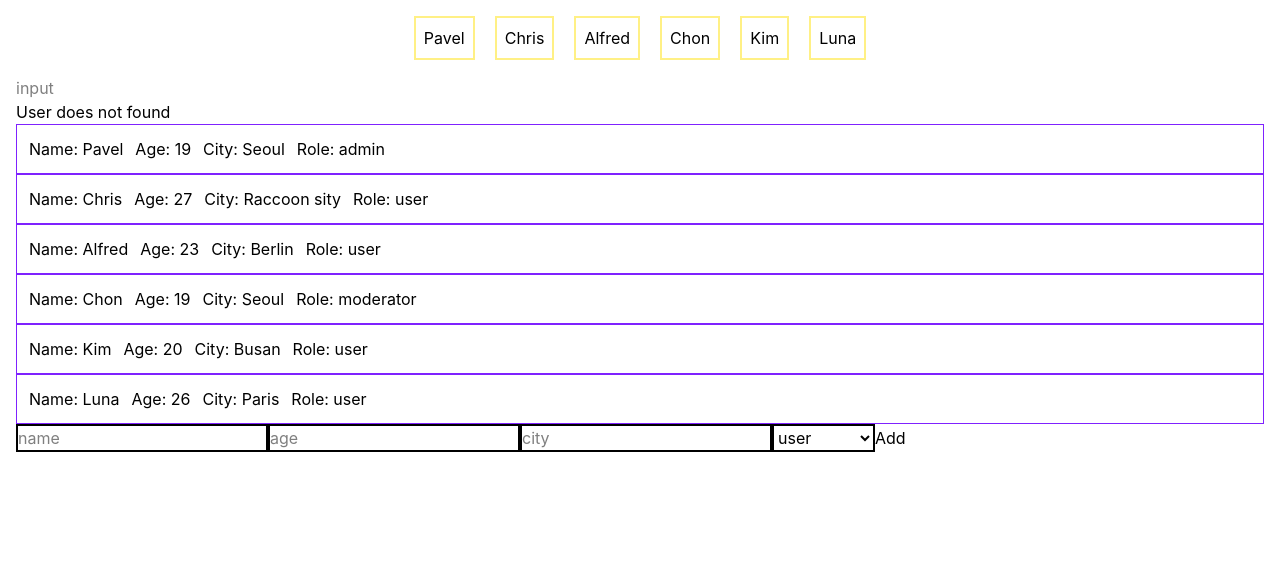
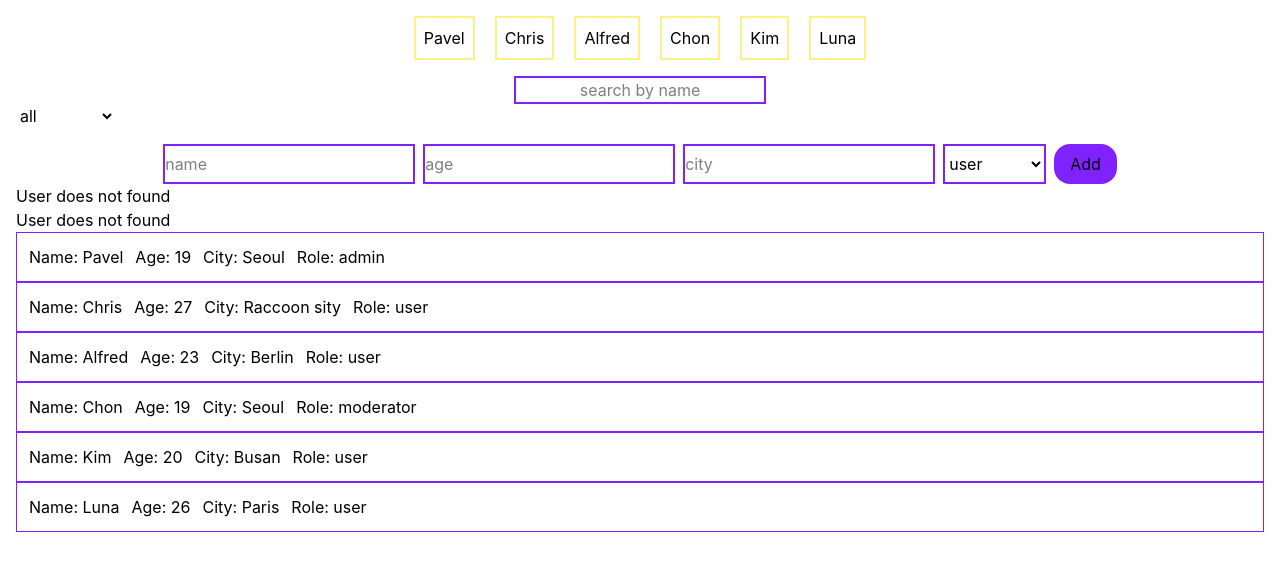
Before and after one commit to NetKamaa/User-Directory, a React (Vite) app: page / in a window 1280 px wide. Shown: the top 570 px of the page. Built offline with nearby package versions, Linux system fonts and the light colour scheme.

Commit message:
feat: implement search by role to find users

```diff
--- a/src/App.tsx
+++ b/src/App.tsx
@@ -7,12 +7,21 @@ import type { IUser } from "./types/user";
 
 function App() {
   const [selectedUserId, setSelectedUserId] = useState<string | null>(null);
+
   const [inputsValue, setInputValue] = useState<string>("");
+
   const [users, setUsers] = useState<IUser[]>(mockUsers);
+
+  const [selectsValue, setSelectValue] = useState<string>("all");
+
   const selectedUser = users.find((user) => user.id === selectedUserId);
+
   const filteredUser = users.filter((user) =>
     user.name.toLowerCase().includes(inputsValue.toLowerCase()),
   );
+
+  const selectedRole = users.find((user) => user.role === selectsValue);
+
   return (
     <>
       <div className="m-4">
@@ -22,12 +31,17 @@ function App() {
           setSelectedUserId={setSelectedUserId}
           setInputValue={setInputValue}
           inputsValue={inputsValue}
+          setSelectValue={setSelectValue}
+          selectsValue={selectsValue}
         />
+
+        <AddUserForm setUsers={setUsers} />
+
         <UserDetails user={selectedUser} />
+        <UserDetails user={selectedRole}></UserDetails>
         {filteredUser.map((user) => (
           <UserDetails key={user.id} user={user}></UserDetails>
         ))}
-        <AddUserForm setUsers={setUsers} />
       </div>
     </>
   );
--- a/src/components/AddUserForm.tsx
+++ b/src/components/AddUserForm.tsx
@@ -24,38 +24,43 @@ function AddUserForm({ setUsers }: ISetUsers) {
   }
 
   return (
-    <form onSubmit={(e) => addUser(e)} className="flex">
+    <form
+      onSubmit={(e) => addUser(e)}
+      className="flex mt-4 gap-2 justify-center"
+    >
       <input
-        className="border-2"
+        className="border-2 border-violet-600"
         type="text"
-        value={userName}
+        value={userName.trim()}
         placeholder="name"
         onChange={(e) => setUserName(e.target.value)}
       ></input>
       <input
-        className="border-2"
+        className="border-2 border-violet-600"
         type="text"
-        value={userAge}
+        value={userAge.trim()}
         placeholder="age"
         onChange={(e) => setUserAge(e.target.value)}
       ></input>
       <input
-        className="border-2"
+        className="border-2 border-violet-600"
         type="text"
-        value={userCity}
+        value={userCity.trim()}
         placeholder="city"
         onChange={(e) => setUserCity(e.target.value)}
       ></input>
       <select
-        value={userRole}
+        value={userRole.trim()}
         onChange={(e) => setUserRole(e.target.value)}
-        className="border-2"
+        className="border-2 border-violet-600"
       >
         <option value="admin">admin</option>
         <option value="user">user</option>
         <option value="moderator">moderator</option>
       </select>
-      <button type="submit">Add</button>
+      <button className="bg-violet-600 px-4 py-2 rounded-2xl" type="submit">
+        Add
+      </button>
     </form>
   );
 }
--- a/src/components/UserCard.tsx
+++ b/src/components/UserCard.tsx
@@ -13,7 +13,7 @@ export function UserCard({
 }: IUserCardProps) {
   return (
     <div
-      className={`card ${isSelected ? "selected" : "card"} border-2 border-yellow-200 cursor-pointer p-2 mb-4`}
+      className={`${isSelected ? "selected" : "card"} border-2 border-yellow-200 cursor-pointer p-2 mb-4`}
       onClick={() => setSelectedUserId(user.id)}
     >
       <h3>{user.name}</h3>
--- a/src/components/UserList.tsx
+++ b/src/components/UserList.tsx
@@ -7,6 +7,8 @@ interface IUserListProps {
   setSelectedUserId: (id: string) => void;
   setInputValue: (value: string) => void;
   inputsValue: string;
+  setSelectValue: (value: string) => void;
+  selectsValue: string;
 }
 
 export function UserList({
@@ -15,6 +17,8 @@ export function UserList({
   setSelectedUserId,
   setInputValue,
   inputsValue,
+  setSelectValue,
+  selectsValue,
 }: IUserListProps) {
   return (
     <>
@@ -28,14 +32,25 @@ export function UserList({
           />
         ))}
       </div>
-      <div>
+      <div className="flex justify-center">
         <input
-          className="flex justify-center"
+          className="border-2 border-violet-600 text-center"
           type="text"
           value={inputsValue}
-          placeholder="input"
+          placeholder="search by name"
           onChange={(e) => setInputValue(e.target.value)}
         ></input>
+      </div>
+      <div>
+        <select
+          value={selectsValue}
+          onChange={(e) => setSelectValue(e.target.value)}
+        >
+          <option value="all">all</option>
+          <option value="admin">admin</option>
+          <option value="user">user</option>
+          <option value="moderator">moderator</option>
+        </select>
       </div>
     </>
   );
```
